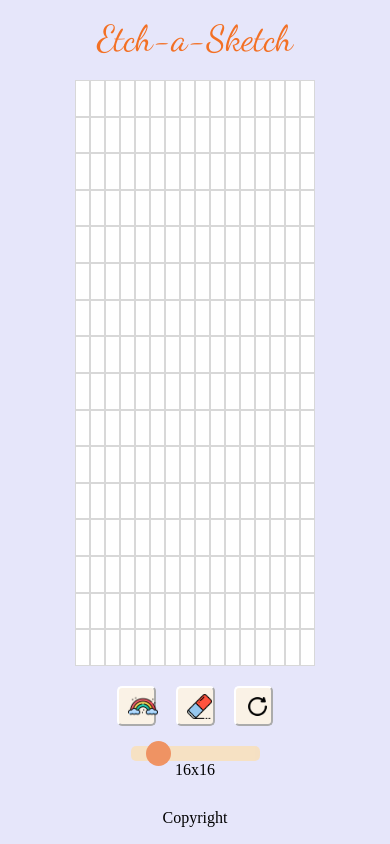
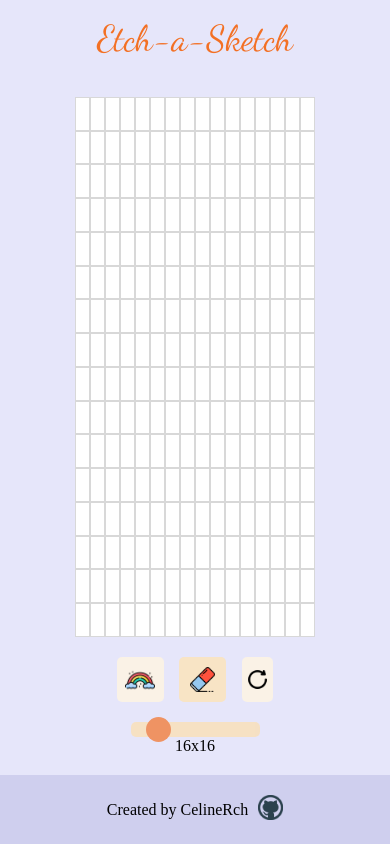
Before and after one commit to CelineRch/etch-a-sketch, a plain HTML site: page index.html in a window 390 px wide. Both pictures are taken after a click on the element 195 px from the left and 706 px from the top of the page. Drawn offline with Linux system fonts and the light colour scheme.

Commit message:
Finish Project
End result of the etch-a-sketch project

```diff
--- a/index.html
+++ b/index.html
@@ -15,7 +15,7 @@
     <div class="container"></div>
     <div class="buttons">
         <button id="rainbow">
-            <img src="./images/rainbow.png" style="max-height: 30px;">
+            <img src="./images/rainbow.png">
         </button>
         <button id="eraser">
             <img src="./images/eraser.png">
@@ -23,13 +23,14 @@
         <button id="clear">
             <img src="./images/reset.png">
         </button>
-</div>
+    </div>
     <div class="slider-div">
         <input type="range" min="1" max="100" value="16" class="slider">
         <span class="size"></span>
     </div>
     <div class="footer">
-        Copyright
+        Created by CelineRch
+        <a href="https://github.com/CelineRch" target="_blank"><img src="./images/github-logo.png"></a>
     </div>
 </body>
 </html>
--- a/script.js
+++ b/script.js
@@ -1,6 +1,7 @@
 let startingColor;
 let hoverColor;
 let eraser;
+let rainbow;
 const container = document.querySelector(".container");
 
 document.addEventListener("DOMContentLoaded", () => {
@@ -11,6 +12,9 @@ function init() {
     container.addEventListener("mouseover", (event) => {
         const cell = event.target.closest(".cell");
         if (cell) {
+            hoverColor = rainbow ? randomizeColor() : startingColor;
+            console.log(randomizeColor())
+            hoverColor = eraser ? "white" : hoverColor;
             cell.style.backgroundColor = hoverColor;
         }
     })
@@ -18,8 +22,15 @@ function init() {
     startingColor = "rgb(53, 53, 53)";
     hoverColor = startingColor;
     updateGrid(16);
-    generateSlider()
-    addButtonsListeners()
+    generateSlider();
+    addButtonsListeners();
+}
+
+function randomizeColor() {
+    let r = Math.floor(Math.random() * 256);
+    let g = Math.floor(Math.random() * 256);
+    let b = Math.floor(Math.random() * 256);
+    return "rgb(" + r + "," + g + "," + b + ")";
 }
 
 function updateGrid(size) {
@@ -50,17 +61,19 @@ function generateSlider() {
 function addButtonsListeners() {
     const buttons = document.querySelector(".buttons");
     buttons.addEventListener("click", (event) => {
-        const button = event.target.id;
-        switch (button) {
+        const button = event.target.closest("button");
+        if (!button) return;
+        switch (button.id) {
             case "clear":
                 clearGrid();
                 break;
             case "eraser":
-                event.target.classList.toggle("button-clicked");
-                toggleEraser();
+                button.classList.toggle("button-clicked");
+                eraser = !eraser;
                 break;
             case "rainbow":
-                event.target.classList.toggle("button-clicked");
+                button.classList.toggle("button-clicked");
+                rainbow = !rainbow;
                 break;
             default:
                 return;
@@ -74,17 +87,3 @@ function clearGrid() {
         cells[i].style.backgroundColor = "white";
     }
 }
-
-function toggleEraser() {
-    if (eraser) {
-        changeColor(startingColor);
-        eraser = false;
-    } else {
-        changeColor("white");
-        eraser = true;
-    }
-}
-
-function changeColor(color) {
-    hoverColor = color;
-}
--- a/style.css
+++ b/style.css
@@ -10,13 +10,14 @@ body {
     align-items: center;
     background-color: lavender;
     min-height: 100vh;
-    padding: 2vh;
 }
 
 .header {
     font-family: 'Dancing Script', sans-serif;
     font-size: 36px;
     color: #f37024;
+    padding: 2vh;
+
 }
 
 /* Grid */
@@ -50,14 +51,20 @@ body {
 
 button {
     background-color: rgb(250, 242, 230);
-    padding: 2% 6%;
-    width: 25%;
+    width: 30%;
+    height: 45px;
     border-radius: 5px;
-    border-color: white;
+    border: 0;
     font-size: 18px;
 }
 
-.button-clicked {
+button:hover {
+    background-color: rgb(228, 217, 203);
+    border-color: rgb(228, 217, 203);
+    cursor: pointer;
+}
+
+.button-clicked, .button-clicked:hover {
     background-color: rgb(248, 228, 197);
 }
 
@@ -66,6 +73,14 @@ button img {
     width: auto;
     display: block;
     margin: 0 auto;
+}
+
+#rainbow img {
+    max-height: 30px;
+}
+
+#clear {
+    width: 20%;
 }
 
 /* Slider */
@@ -104,5 +119,16 @@ button img {
 /* Footer */
 
 .footer {
-    padding-top: 30px;
+    width: 100%;
+    padding: 20px;
+    margin-top: 20px;
+    background-color: rgb(207, 207, 238);
+    display: flex;
+    justify-content: center;
+    align-items: center;
+    gap: 10px;
 }
+
+.footer img {
+    max-height: 25px;
+}
```
Also changed, not shown: images/github-logo.png (added), 1 other file.
